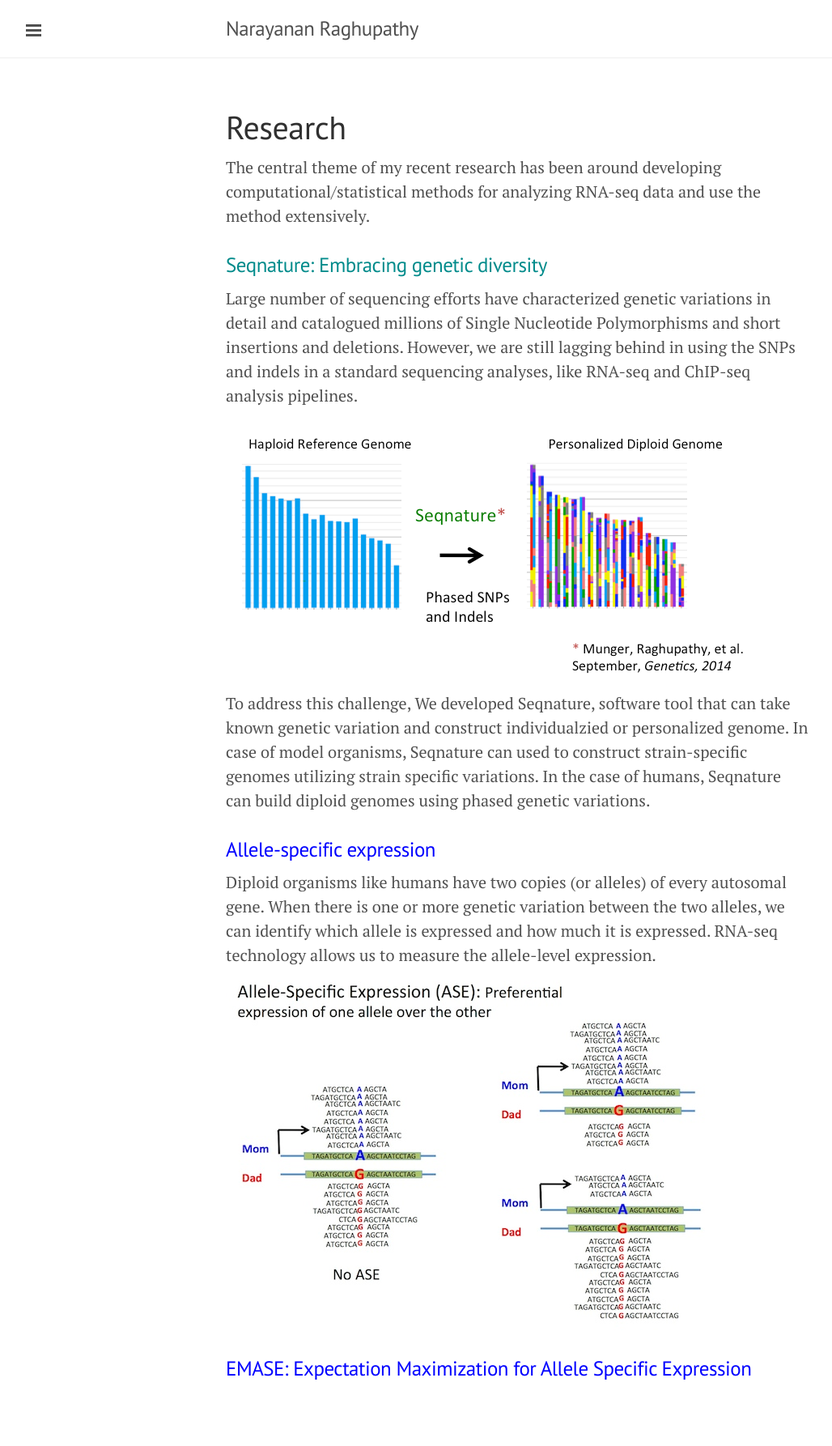
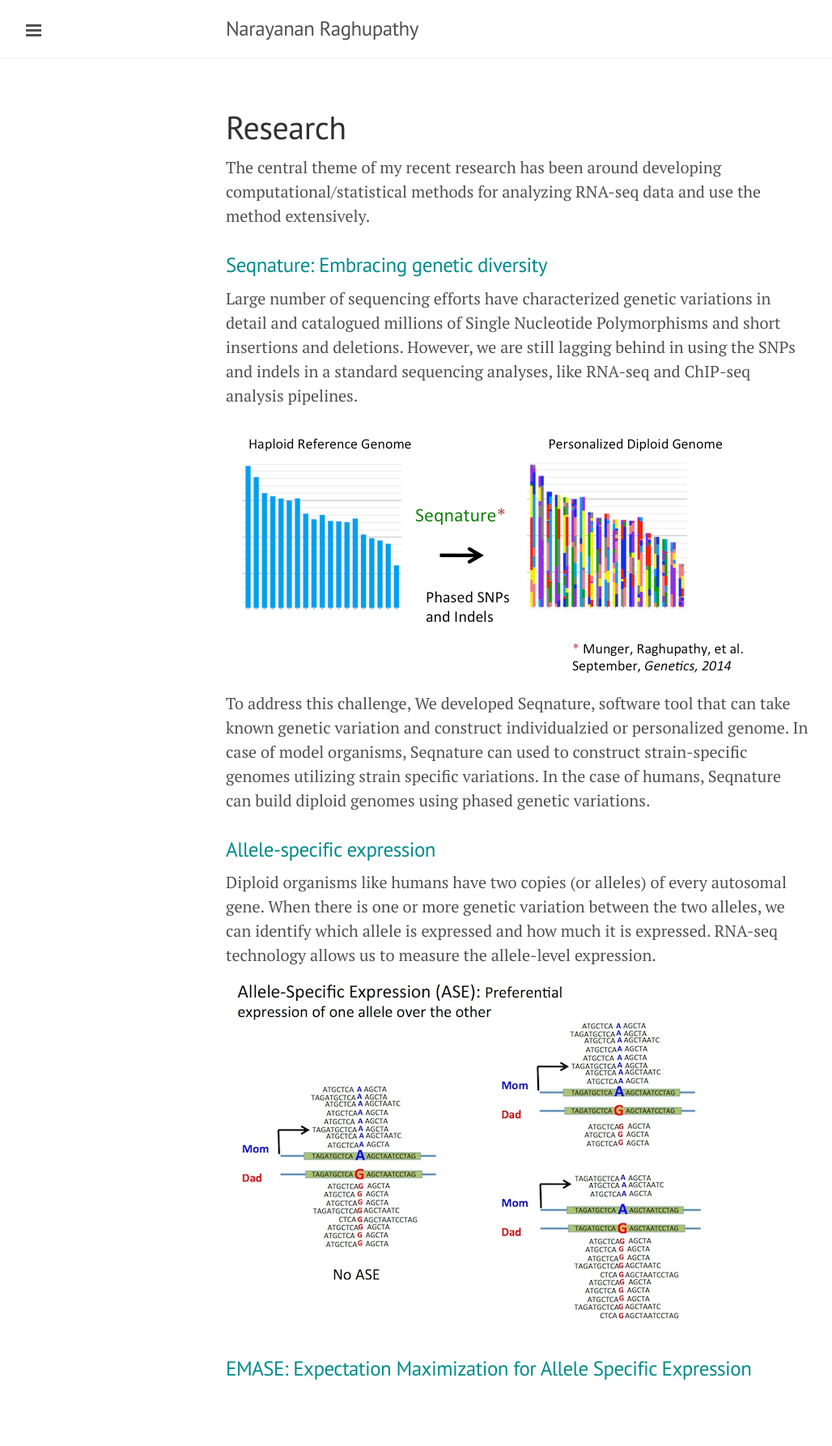
Before and after one commit to narayananr/narayananr.github.io, a Jekyll site: the page built from research.md, in a window 1280 px wide. Shown: the whole page at 81% size, without its empty margins (1-1029 px from the left). Built offline with Jekyll 4.4.1, drawn with Linux system fonts in a browser that asks for light colours; Markdown is read by kramdown in place of the engine named in the settings.

Commit message:
chaned font color

```diff
--- a/research.md
+++ b/research.md
@@ -13,8 +13,8 @@ Large number of sequencing efforts have characterized genetic variations in deta
 To address this challenge, We developed Seqnature, software tool that can take known genetic variation and construct individualzied or personalized genome. In case of model organisms, Seqnature can used to construct strain-specific genomes utilizing strain specific variations. In the case of humans, Seqnature can build diploid genomes using phased genetic variations.
 
 
-### <font color="blue">Allele-specific expression </font>
+### <font color="DarkCyan">Allele-specific expression </font>
 Diploid organisms like humans have two copies (or alleles) of every autosomal gene. When there is one or more genetic variation between the two alleles, we can identify which allele is expressed and how much it is expressed. RNA-seq technology allows us to measure the allele-level expression.
 ![ASE](/public/images/ASE-cartoon.jpg)
 
-### <font color="blue">EMASE: Expectation Maximization for Allele Specific Expression</font>
+### <font color="DarkCyan">EMASE: Expectation Maximization for Allele Specific Expression</font>
```
